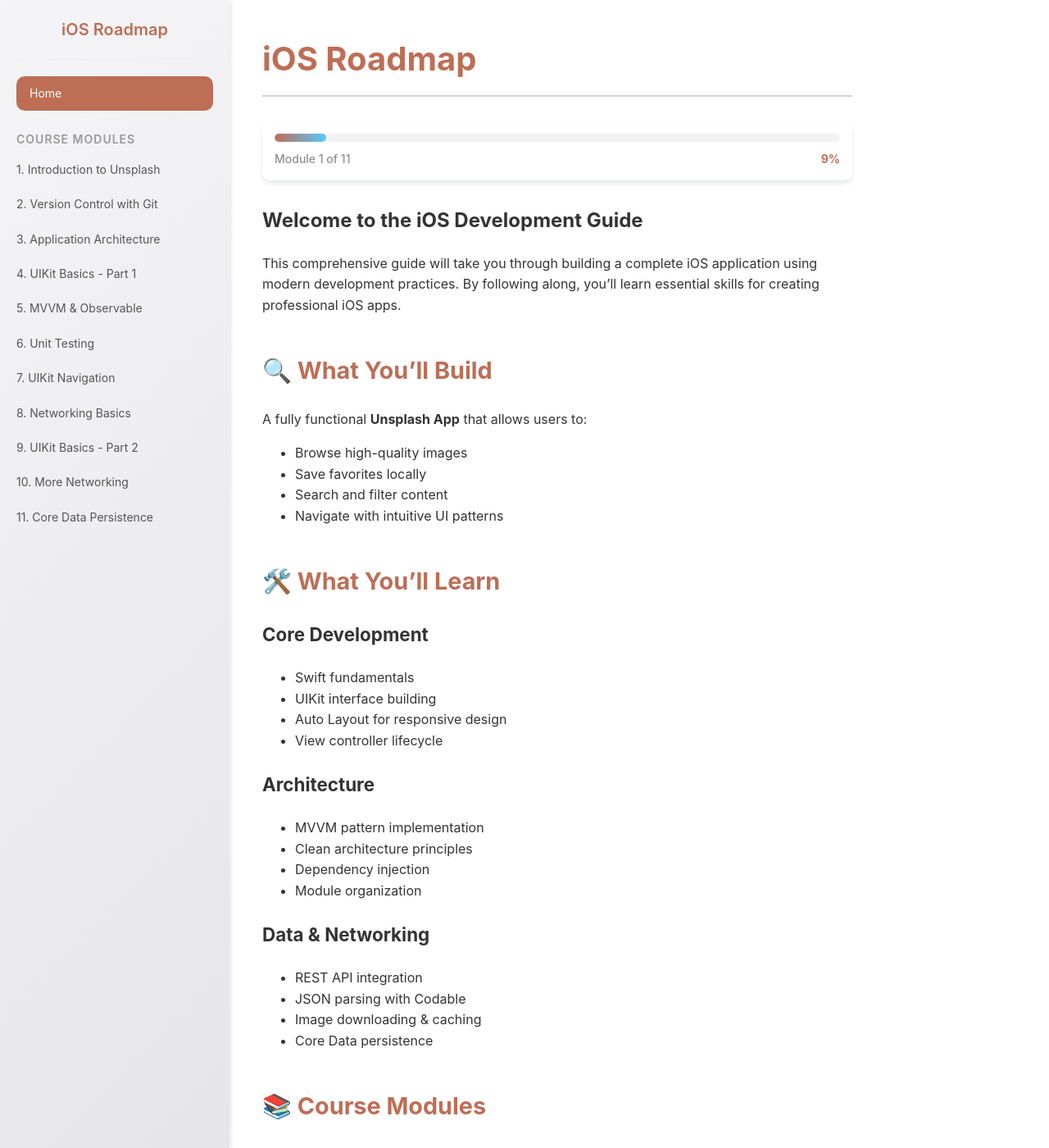
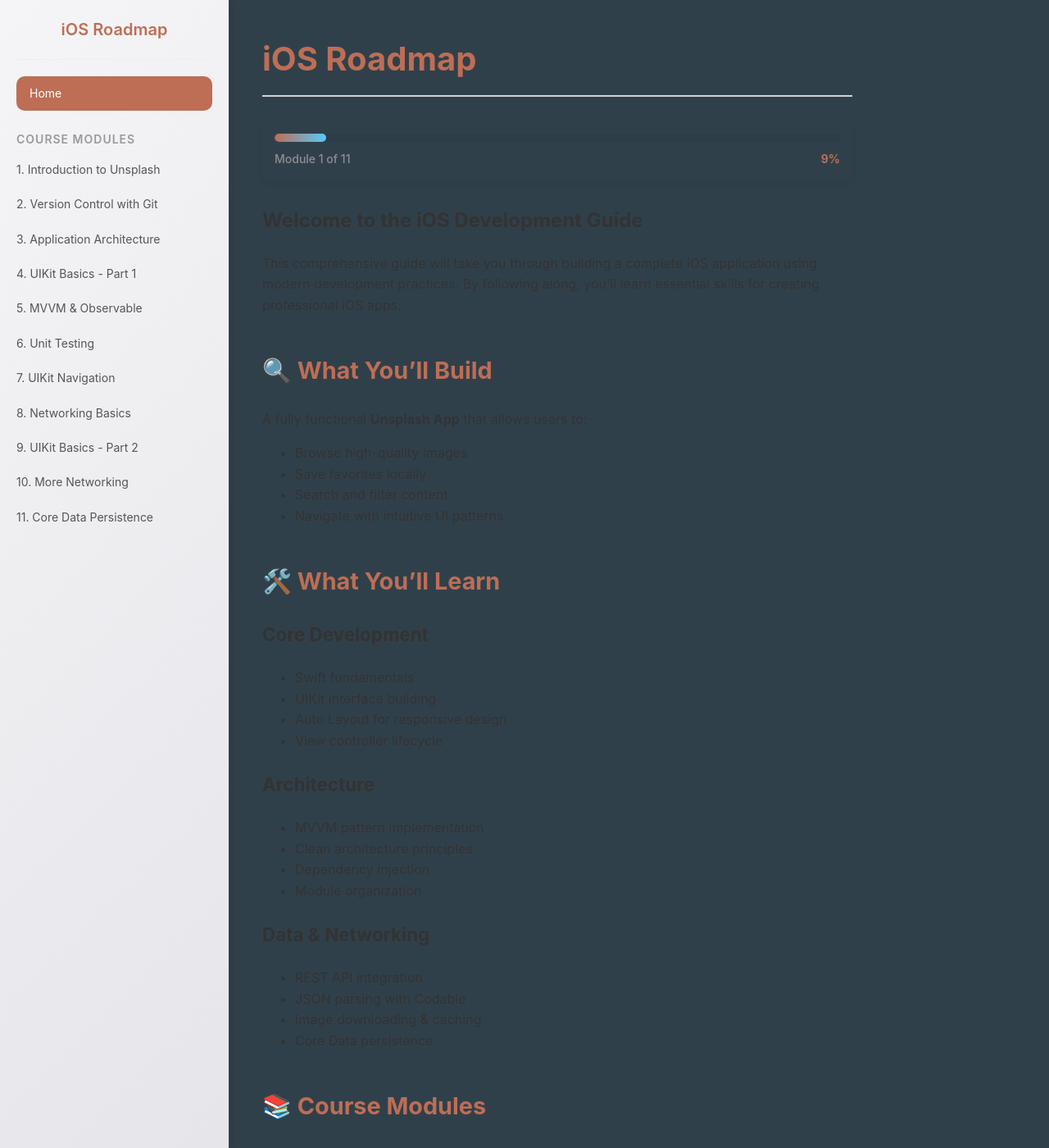
Before and after one commit to yaajevika/yaajevika.github.io, a Jekyll site: the page built from index.md, in a window 1280 px wide and 1400 px high. Shown: the whole window at 82% size. Built offline with Jekyll 4.4.1, drawn with Linux system fonts in a browser that asks for light colours.

Commit message:
Test commit

```diff
--- a/_layouts/default.html
+++ b/_layouts/default.html
@@ -7,12 +7,15 @@
   <link rel="stylesheet" href="{{ '/assets/style.css?v=' | append: site.github.build_revision | relative_url }}">
   <style>
     :root {
+       --background-color: #30404B;
       --sidebar-width: 280px;
       --primary-color: #bd6e55; /* New primary color */
       --accent-color: #E9967A; /* iOS orange */
       --dark-text: #192B37; /* For headings and important text */
       --light-gray: #f5f5f7;
+      --sidebar-border: 1px solid #3A4850;
       --dark-gray: #8e8e93;
+      --sidebar-background: #2A373F;
       --header-height: 60px;
       --box-shadow: 0 4px 6px rgba(25, 43, 55, 0.1); /* Adjusted for new color scheme */
       --border-color: #e5e5ea;
@@ -20,6 +23,8 @@
     }
 
     body {
+      background-color: var(--background-color);
+      color: var(--text-color);
       margin: 0;
       padding: 0;
       font-family: -apple-system, BlinkMacSystemFont, "Segoe UI", Roboto, Helvetica, Arial, sans-serif;
@@ -33,7 +38,8 @@
       top: 0;
       left: 0;
       height: 100vh;
-      background-color: white;
+      background-color: var(--sidebar-background);
+      border-right: var(--sidebar-border);
       box-shadow: 2px 0 5px rgba(0, 0, 0, 0.1);
       overflow-y: auto;
       padding: 20px;
```
